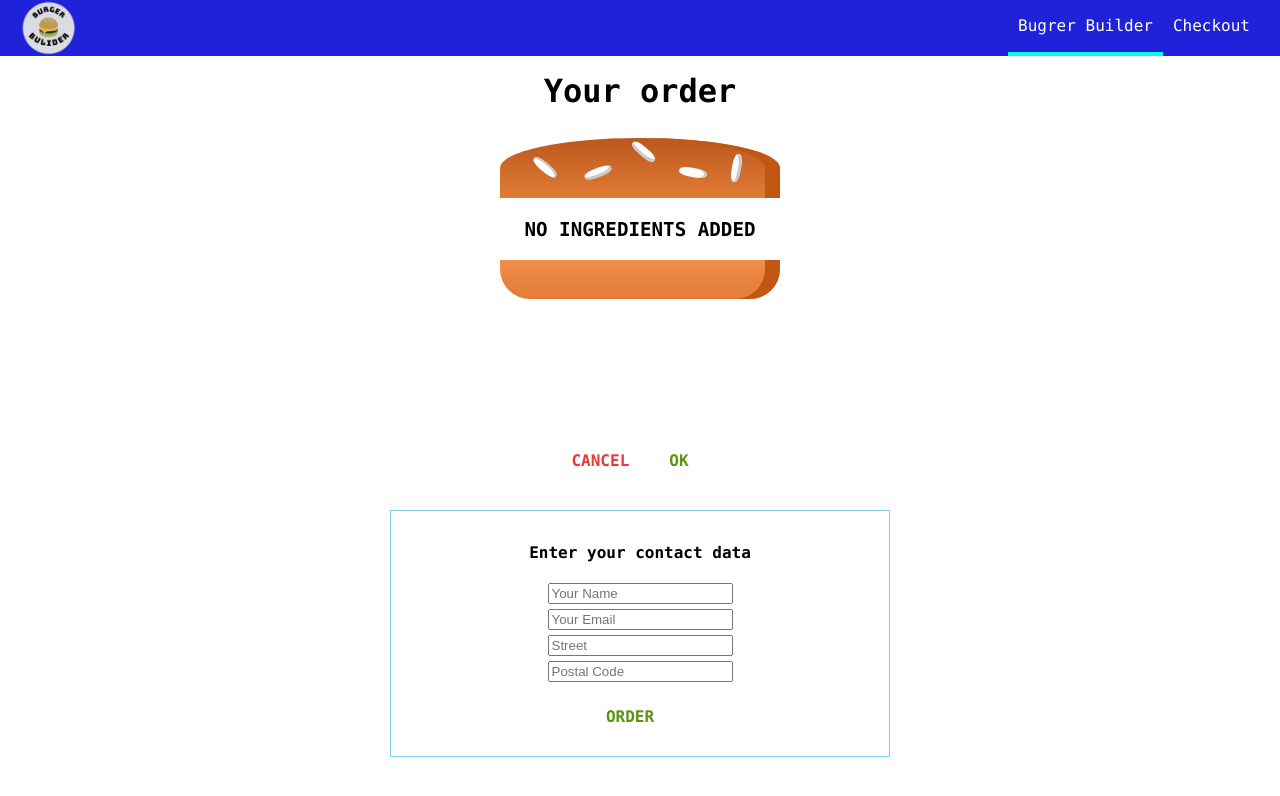
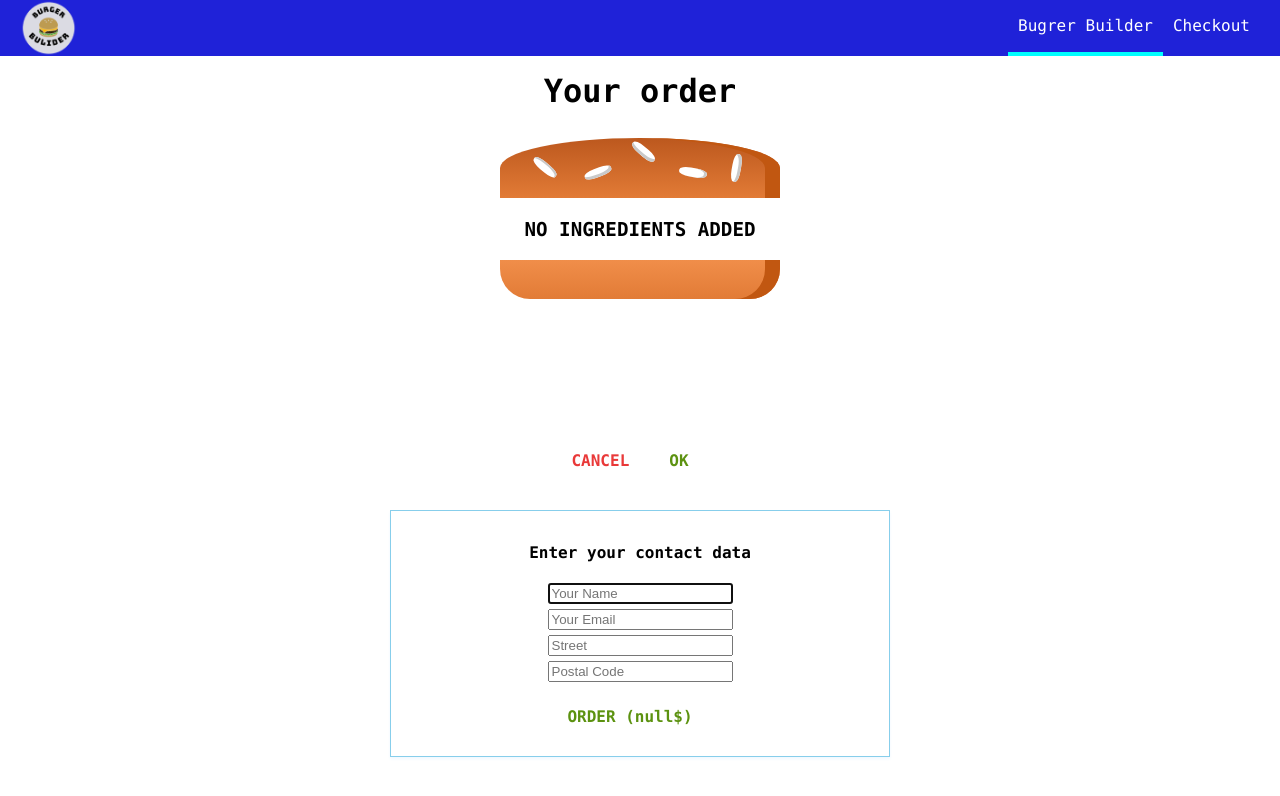
Before and after one commit to kombuchamp/BurgerBuilderReact, a React app: page /checkout/contact-data in a window 1280 px wide. Shown: the top 796 px of the page. Built offline with nearby package versions, Linux system fonts and the light colour scheme.

Commit message:
Post orders to backend

```diff
--- a/src/components/BurgerBuilder/BurgerBuilder.js
+++ b/src/components/BurgerBuilder/BurgerBuilder.js
@@ -91,35 +91,13 @@ class BurgerBuilder extends Component {
     };
 
     proceedToCheckout = async () => {
-        // const order = {
-        //     ingredients: this.state.ingredients,
-        //     customer: {
-        //         name: 'Test Name',
-        //         adress: {
-        //             street: 'Test street',
-        //             zipCode: '123456',
-        //             country: 'Country Name',
-        //         },
-        //         email: 'test@example.com',
-        //     },
-        //     deliveryMethod: 'fastest',
-        // };
-        // try {
-        //     this.setState({ isLoading: true });
-        //     const response = await axios.post('/orders.json', order);
-        //     console.log(response);
-        // } catch (err) {
-        //     console.error(err);
-        // } finally {
-        //     this.setState({ isLoading: false, inOrderMode: false });
-        // }
-
         const query = [];
         for (let i in this.state.ingredients) {
             const key = encodeURIComponent(i);
             const value = encodeURIComponent(this.state.ingredients[i]);
             query.push(`${key}=${value}`);
         }
+        query.push(`price=${this.state.totalPrice}`);
         const queryString = query.join('&');
         this.props.history.push({ pathname: '/checkout', search: '?' + queryString });
     };
--- a/src/components/Order/Checkout/Checkout.js
+++ b/src/components/Order/Checkout/Checkout.js
@@ -16,10 +16,12 @@ export default class Checkout extends Component {
             cheese: 0,
         };
         for (let param of params) {
-            ingredients[param[0]] = param[1];
+            if (param[0] === 'price') continue; // workaround
+            ingredients[param[0]] = +param[1];
         }
         this.state = {
             ingredients,
+            totalPrice: query.get('price'),
         };
     }
 
@@ -39,7 +41,10 @@ export default class Checkout extends Component {
                     onCheckoutCancelled={this.checkoutCancelledHandler}
                     onCheckoutContinued={this.checkoutContinuedHandler}
                 />
-                <Route path={`${this.props.match.path}/contact-data`} component={ContactData} />
+                <Route
+                    path={`${this.props.match.path}/contact-data`}
+                    render={props => <ContactData ingredients={this.state.ingredients} price={this.state.totalPrice} {...props} />}
+                />
             </div>
         );
     }
--- a/src/components/Order/ContactData/ContactData.js
+++ b/src/components/Order/ContactData/ContactData.js
@@ -1,9 +1,13 @@
 import React, { Component } from 'react';
 import Button from '../../UI/Button/Button';
+import Progress from '../../UI/Progress/Progress';
+import axios from '../../../util/axios-orders';
+
 import styles from './ContactData.module.css';
 
 export default class ContactData extends Component {
     state = {
+        isLoading: false,
         name: '',
         email: '',
         adress: {
@@ -12,17 +16,49 @@ export default class ContactData extends Component {
         },
     };
 
+    orderHandler = async ev => {
+        ev.preventDefault();
+
+        const order = {
+            ingredients: this.state.ingredients,
+            customer: {
+                name: 'Test Name',
+                adress: {
+                    street: 'Test street',
+                    zipCode: '123456',
+                    country: 'Country Name',
+                },
+                email: 'test@example.com',
+            },
+            deliveryMethod: 'fastest',
+        };
+        try {
+            this.setState({ isLoading: true });
+            const response = await axios.post('/orders.json', order);
+            console.log('Successfully posted an order', response);
+            this.props.history.push('/');
+        } catch (err) {
+            console.error(err);
+        }
+    };
+
     render() {
         return (
             <div className={styles.ContactData}>
                 <h4>Enter your contact data</h4>
-                <form>
-                    <input type="text" name="name" placeholder="Your Name" />
-                    <input type="email" name="email" placeholder="Your Email" />
-                    <input type="text" name="street" placeholder="Street" />
-                    <input type="text" name="postal" placeholder="Postal Code" />
-                    <Button type="success">ORDER</Button>
-                </form>
+                {this.state.isLoading ? (
+                    <Progress />
+                ) : (
+                    <form>
+                        <input autoFocus type="text" name="name" placeholder="Your Name" />
+                        <input type="email" name="email" placeholder="Your Email" />
+                        <input type="text" name="street" placeholder="Street" />
+                        <input type="text" name="postal" placeholder="Postal Code" />
+                        <Button type="success" onClick={this.orderHandler}>
+                            {`ORDER (${this.props.price && Number(this.props.price).toFixed(2)}$)`}
+                        </Button>
+                    </form>
+                )}
             </div>
         );
     }
```
